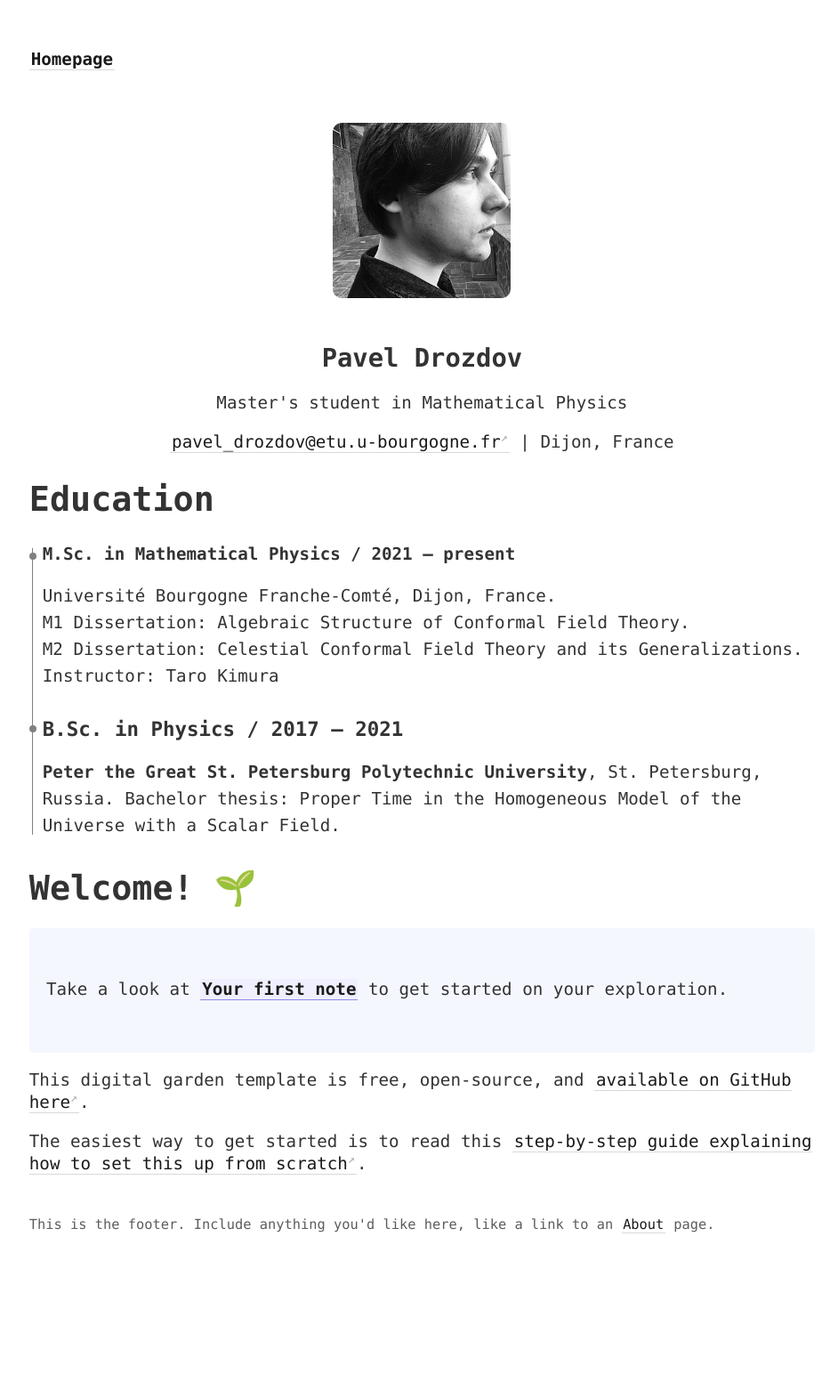
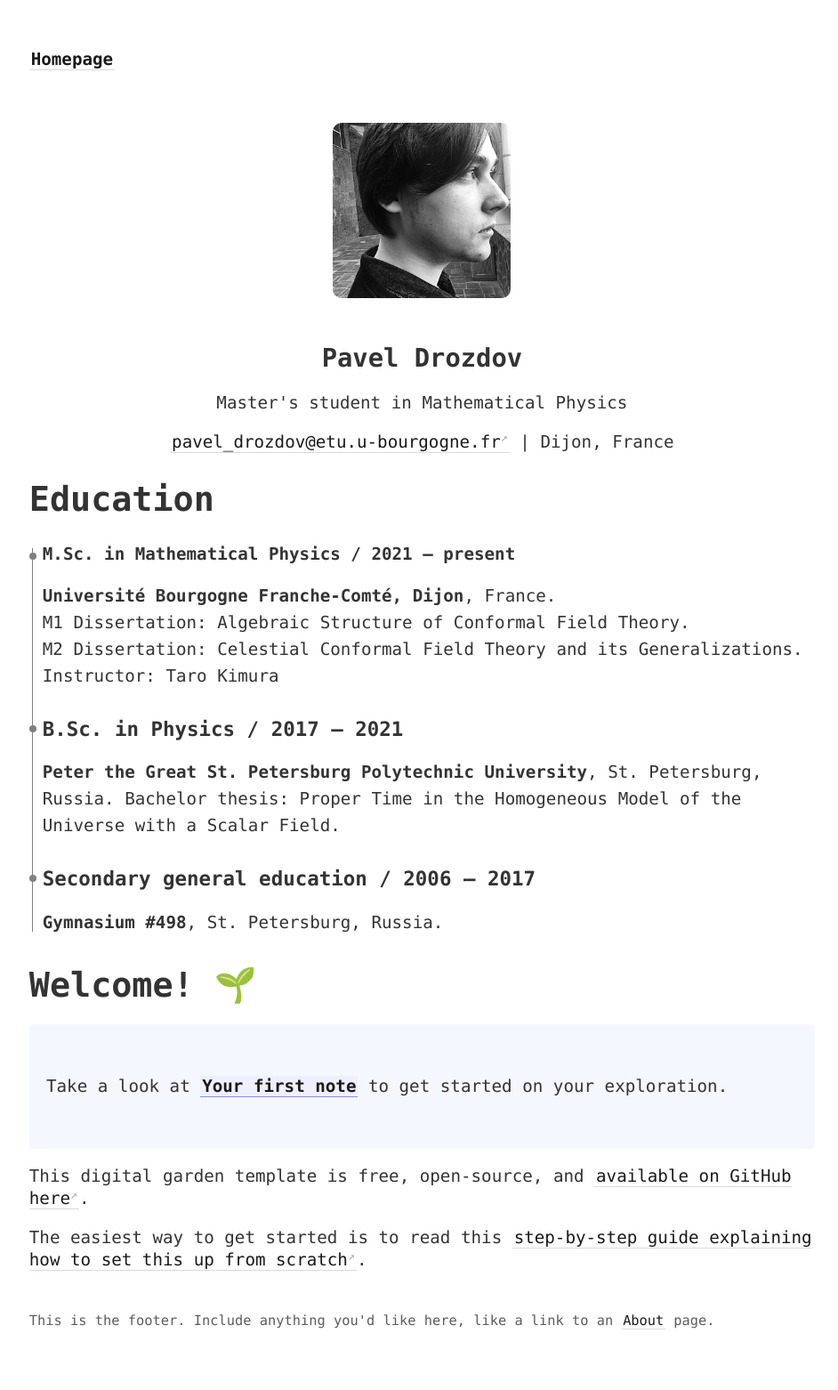
Before and after one commit to senseofeternity/drozdov, a Jekyll site: the page built from _pages/index.md, in a window 1280 px wide. Shown: the whole page at 89% size, without its empty margins (44-986 px from the left). Built offline with Jekyll 4.4.1, drawn with Linux system fonts in a browser that asks for light colours; before the commit the page ends 1454 px from its top, so only the background shows below that.

Commit message:
Update index.md

```diff
--- a/_pages/index.md
+++ b/_pages/index.md
@@ -15,13 +15,15 @@ permalink: /
 
 # Education
 - #### M.Sc. in Mathematical Physics / 2021 – present
-	Université Bourgogne Franche-Comté, Dijon, France. <br>
+	**Université Bourgogne Franche-Comté, Dijon**, France. <br>
 	M1 Dissertation: Algebraic Structure of Conformal Field Theory. <br>
 	M2 Dissertation: Celestial Conformal Field Theory and its Generalizations.<br>
 	Instructor: Taro Kimura
 * ### B.Sc. in Physics / 2017 – 2021
 	**Peter the Great St. Petersburg Polytechnic University**, St. Petersburg, Russia.
 	Bachelor thesis: Proper Time in the Homogeneous Model of the Universe with a Scalar Field.
+* ### Secondary general education / 2006 – 2017
+	**Gymnasium #498**, St. Petersburg, Russia.
 
 
 # Welcome! 🌱
```
